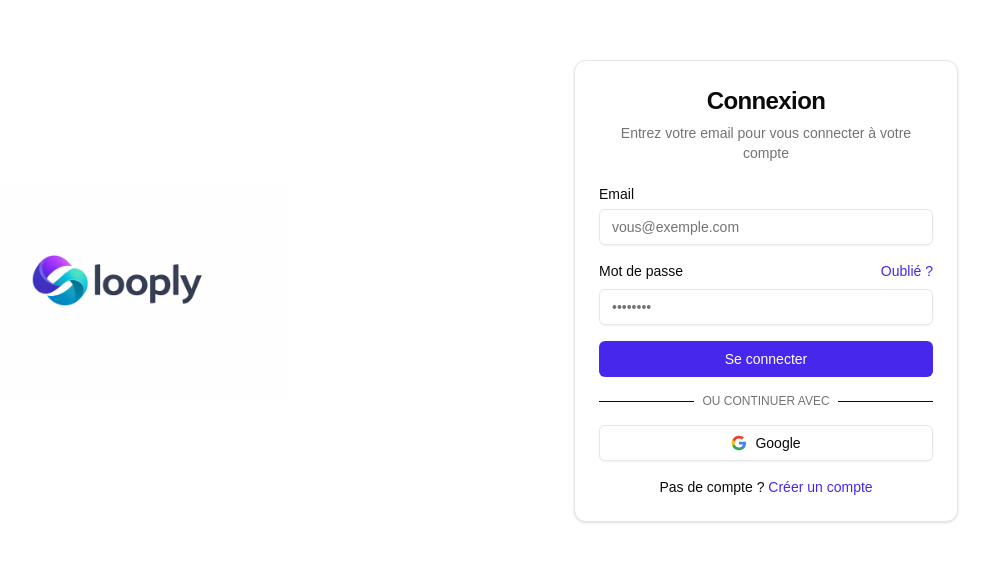
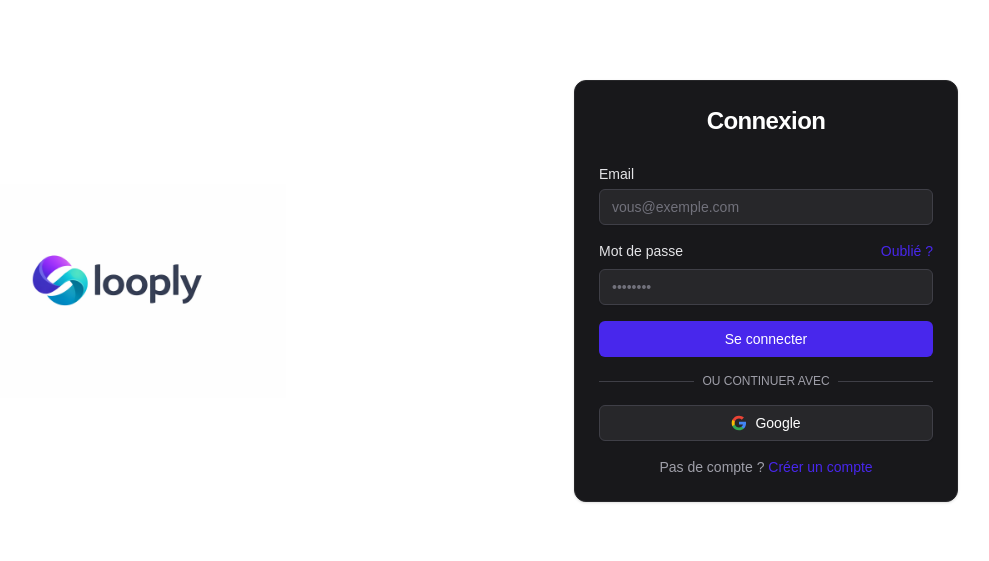
Before and after one commit to raphRakSaas/looply, a Next.js app: page /login in a window 1280 px wide. Shown: the part 109-670 px from the top of the page, without its empty margins (194-1183 px from the left). Built offline with nearby package versions, Linux system fonts and the light colour scheme.

Commit message:
fond noire

```diff
--- a/components/features/login/LoginForm.tsx
+++ b/components/features/login/LoginForm.tsx
@@ -55,11 +55,11 @@ export function LoginForm() {
   return (
     <div className="flex min-h-svh flex-col items-center justify-center gap-6 p-6 md:p-10">
       <div className="w-full max-w-sm">
-        <Card>
+        <Card className="border-zinc-800 bg-zinc-900">
           <CardHeader className="text-center">
-            <CardTitle className="text-2xl">Connexion</CardTitle>
-            <CardDescription>
-              Entrez votre email pour vous connecter à votre compte
+            <CardTitle className="text-2xl text-white">Connexion</CardTitle>
+            <CardDescription className="text-zinc-400">
+
             </CardDescription>
           </CardHeader>
           <CardContent>
@@ -70,7 +70,7 @@ export function LoginForm() {
                 </div>
               )}
               <div className="grid gap-2">
-                <Label htmlFor="email">Email</Label>
+                <Label htmlFor="email" className="text-zinc-200">Email</Label>
                 <Input
                   id="email"
                   type="email"
@@ -83,11 +83,12 @@ export function LoginForm() {
                   }}
                   disabled={loading}
                   required
+                  className="border-zinc-700 bg-zinc-800 text-white placeholder:text-zinc-500"
                 />
               </div>
               <div className="grid gap-2">
                 <div className="flex items-center justify-between">
-                  <Label htmlFor="password">Mot de passe</Label>
+                  <Label htmlFor="password" className="text-zinc-200">Mot de passe</Label>
                   <Link
                     href="/forgot-password"
                     className="text-sm text-primary hover:underline"
@@ -107,6 +108,7 @@ export function LoginForm() {
                   }}
                   disabled={loading}
                   required
+                  className="border-zinc-700 bg-zinc-800 text-white placeholder:text-zinc-500"
                 />
               </div>
               <Button type="submit" className="w-full" disabled={loading}>
@@ -119,19 +121,19 @@ export function LoginForm() {
             </form>
             <div className="relative my-4">
               <div className="absolute inset-0 flex items-center">
-                <span className="w-full border-t" />
+                <span className="w-full border-t border-zinc-700" />
               </div>
               <div className="relative flex justify-center text-xs uppercase">
-                <span className="bg-card px-2 text-muted-foreground">
+                <span className="bg-zinc-900 px-2 text-zinc-400">
                   Ou continuer avec
                 </span>
               </div>
             </div>
-            <Button type="button" variant="outline" className="w-full">
+            <Button type="button" variant="outline" className="w-full border-zinc-700 bg-zinc-800 text-white hover:bg-zinc-700">
               <GoogleIcon />
               Google
             </Button>
-            <div className="mt-4 text-center text-sm">
+            <div className="mt-4 text-center text-sm text-zinc-400">
               Pas de compte ?{" "}
               <Link href="/signup" className="text-primary hover:underline">
                 Créer un compte
```
